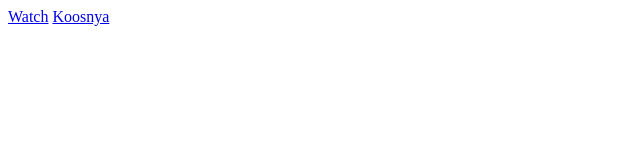
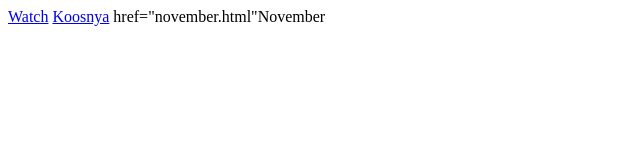
Before and after one commit to Tetiana2020/tetiana2020.github.io, a plain HTML site: page index.html in a window 1280 px wide. Shown: the whole page, without its empty margins (0-640 px from the left). Drawn offline with Linux system fonts and the light colour scheme.

Commit message:
Update index.html

```diff
--- a/index.html
+++ b/index.html
@@ -10,6 +10,7 @@
        <a href="watch.html">Watch</a>
        <a href="koosnya.html">Koosnya</a>
       <a href="JAT.html"JAT</a>
+      <a> href="november.html"November</a>
 
    </body>
 
```
